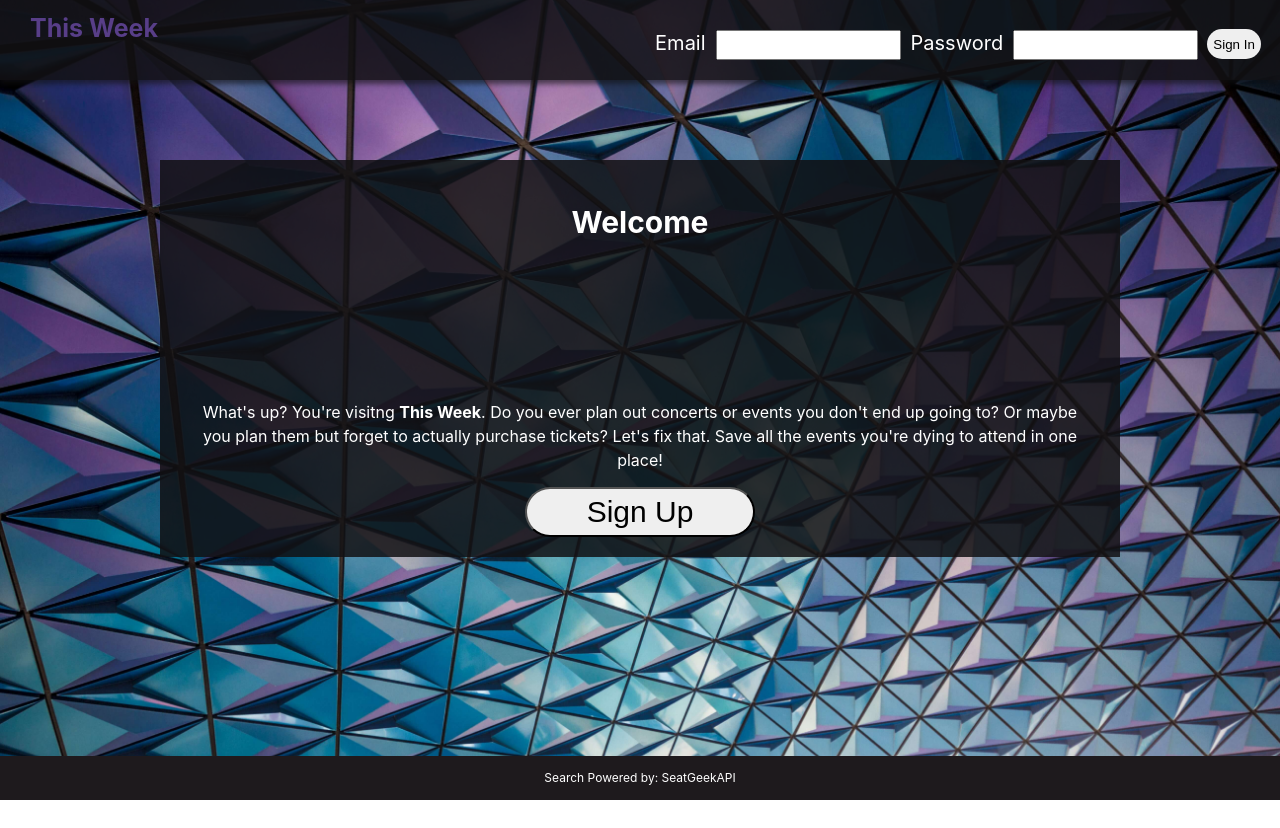
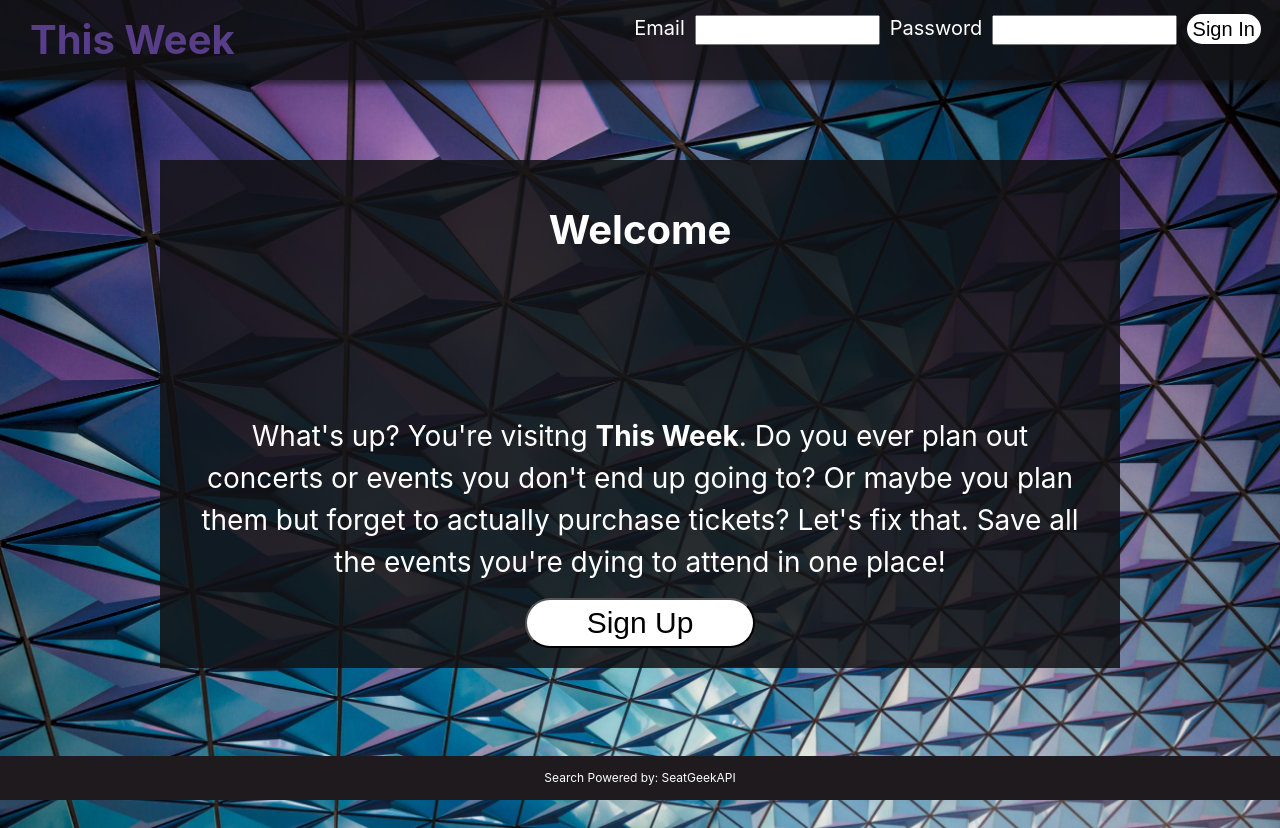
Before and after one commit to bahitssara/Just-Go, a React (Create React App) app: page / in a window 1280 px wide. Before the commit the page ends 800 px from the top, so only its background shows below. Built offline with nearby package versions, Linux system fonts and the light colour scheme; the HTML template or start-up script is replaced by a standard one.

Commit message:
mobile-tweaks

```diff
--- a/package.json
+++ b/package.json
@@ -16,7 +16,10 @@
     "start": "react-scripts start",
     "build": "react-scripts build",
     "test": "react-scripts test",
-    "eject": "react-scripts eject"
+    "eject": "react-scripts eject",
+    "predeploy": "npm run build",
+    "deploy": "now ./build",
+    "postdeploy": "now alias -A ./build/now.json"
   },
   "eslintConfig": {
     "extends": "react-app"
--- a/src/Header/Header.css
+++ b/src/Header/Header.css
@@ -45,6 +45,9 @@ header a {
 }
 
 @media only screen and (min-width: 720px) {
+  header h1 {
+    font-size: 40px;
+  }
   .sign-in-link {
     display: none;
   }
--- a/src/HeaderLoginForm/HeaderLoginForm.css
+++ b/src/HeaderLoginForm/HeaderLoginForm.css
@@ -16,6 +16,7 @@
     border: none;
     border-radius: 15px;
     margin: 5px;
+    background-color: white;
   }
 
   header button:hover{
@@ -34,8 +35,11 @@
     .sign-in-form {
       display: flex;
       justify-content: center;
-      padding: 15px;
-      margin: 0;
+      margin: 15px;
+    }
+
+    header button {
+      font-size: 20px;
     }
   }
 
--- a/src/SignUpForm/SignUpForm.css
+++ b/src/SignUpForm/SignUpForm.css
@@ -59,9 +59,20 @@
     }
 }
 
-@media screen and (min-width: 740px) {
+@media screen and (min-width: 760px) {
     .signup-page {
-        margin: 120px;
+        margin: 150px;
+    }
+
+    .sign-up-fieldset {
+        font-size: 30px;
+        width: 400px;
+    }
+
+    .signup-page input {
+        height: 40px;
+        font-size: 25px;
+
     }
 }
 
--- a/src/homepage/homepage.css
+++ b/src/homepage/homepage.css
@@ -25,6 +25,7 @@
   height: 50px;
   font-size: 30px;
   border-radius: 30px;
+  background-color: white;
 }
 
 .sign-up-button:hover {
@@ -35,8 +36,8 @@
 
   @media screen and (min-width: 320px) {
     .home-page {
-      margin: 100px;
-      margin-top: 140px;
+      margin: 20px;
+      margin-top: 130px;
     }
 
     .home-page p {
@@ -53,7 +54,16 @@
 
   @media screen and (min-width: 765px) {
     .home-page {
-      margin: 160px;
+      margin: 60px;
+      margin-top: 240px;
+    }
+
+    .home-page h2 {
+      font-size: 40px;
+    }
+
+    .home-page p {
+      font-size: 28px;
     }
   }
 
```
